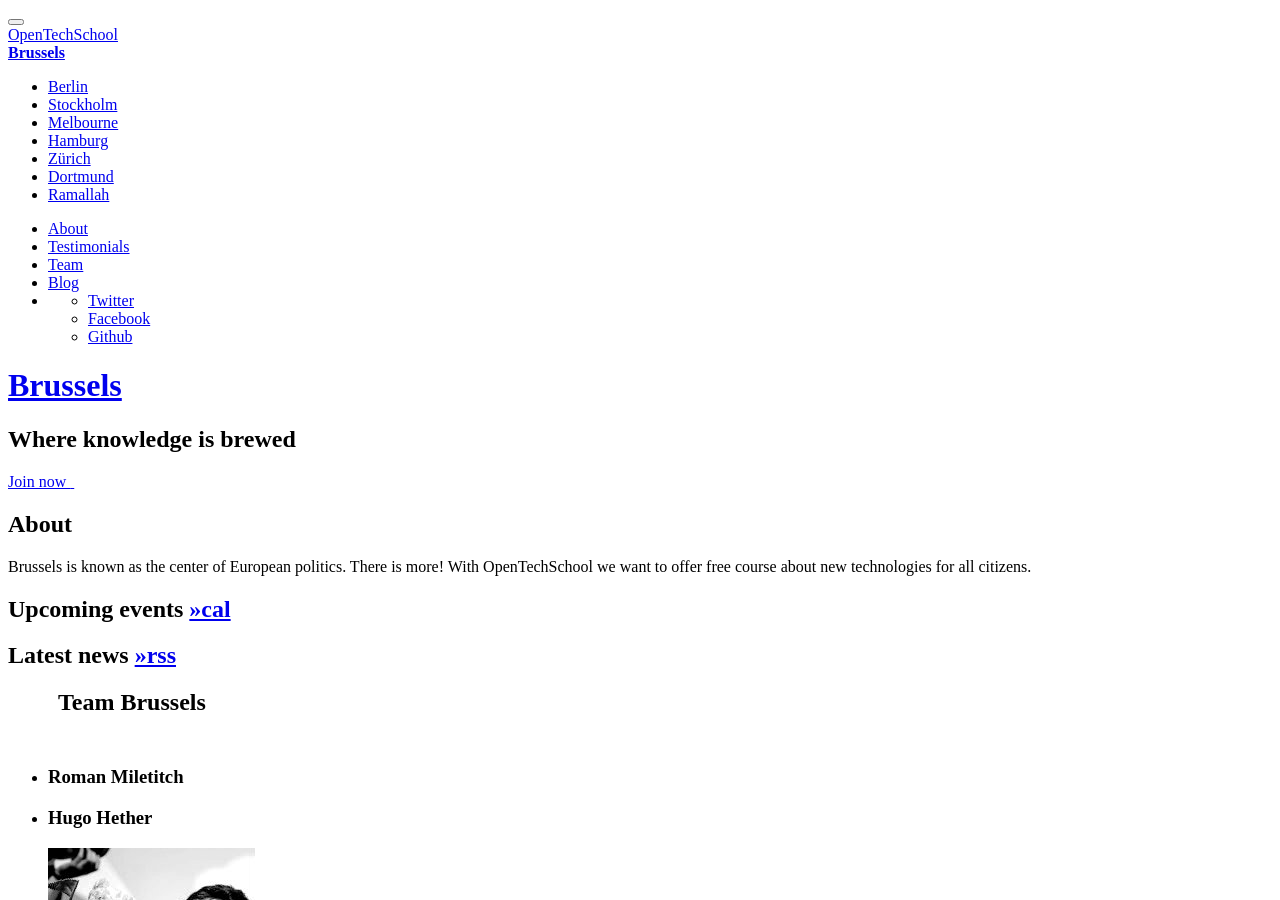
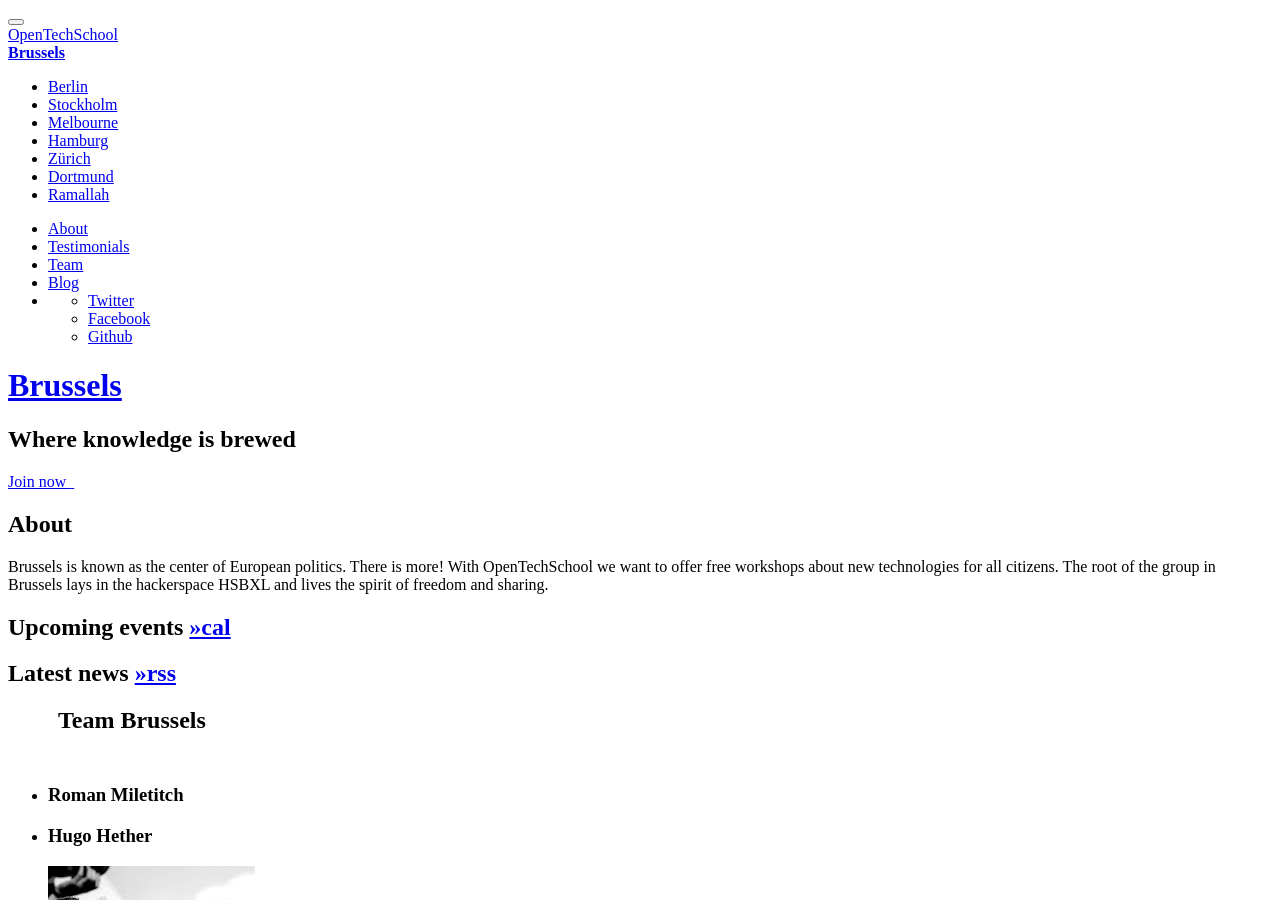
Before and after one commit to OpenTechSchool/www.opentechschool.org, a Jekyll site: the page built from brussels/index.md, in a window 1280 px wide and 900 px high. Built offline with Jekyll 4.4.1, drawn with Linux system fonts in a browser that asks for light colours; nearby versions of some CDN libraries; comment, search, counter and statistics services are not loaded.

Commit message:
Update index.md

```diff
--- a/brussels/index.md
+++ b/brussels/index.md
@@ -5,7 +5,7 @@
 tagline: "Where knowledge is brewed"
 rss_feed: brussels
 meetupcom_group: opentechschool-brussels
-about: "Brussels is known as the center of European politics. There is more! With OpenTechSchool we want to offer free course about new technologies for all citizens."
+about: "Brussels is known as the center of European politics. There is more! With OpenTechSchool we want to offer free workshops about new technologies for all citizens. The root of the group in Brussels lays in the hackerspace HSBXL and lives the spirit of freedom and sharing."
 ---
 
 <h2 style="margin: 0 0 50px 50px;">Team Brussels</h2>
```
